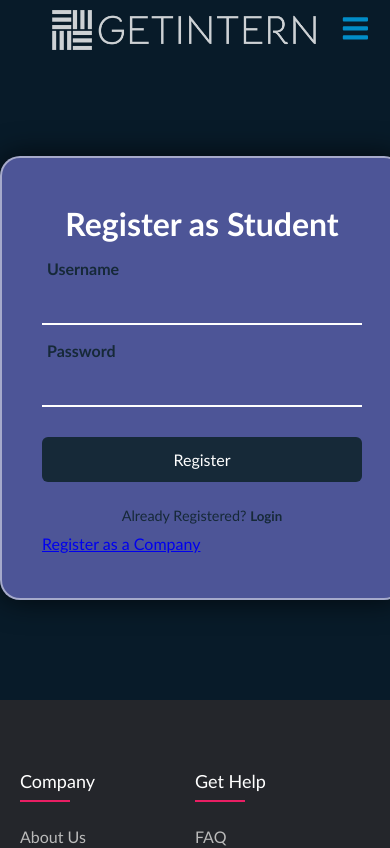
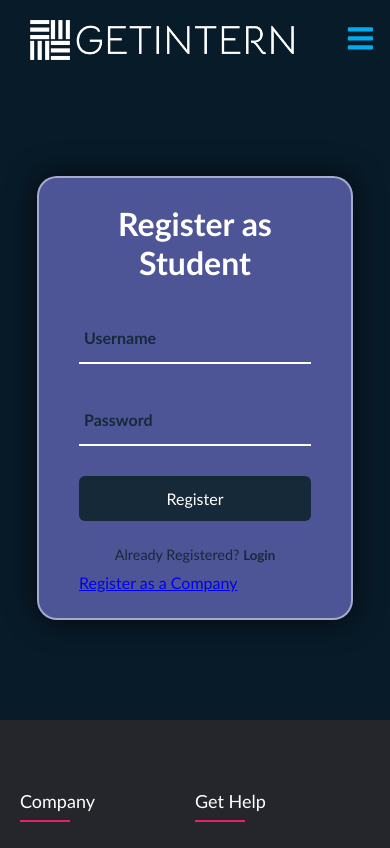
Before and after one commit to Shivamagr1812/GetInt, a React (Create React App) app in the folder client/: page /register in a window 390 px wide. Shown: the top 848 px of the page. Built offline with nearby package versions, Linux system fonts and the light colour scheme.

Commit message:
fixed navbar and login

```diff
--- a/client/src/App.css
+++ b/client/src/App.css
@@ -26,7 +26,7 @@ nav{
   position: sticky;
   margin: 0;
   opacity: 0.8;
-  padding: 0 2rem;
+  padding: 10px;
 }
 
 .navbar{
@@ -82,8 +82,8 @@ nav{
     position: fixed;
     top: 0;
     left: 0;
-    height: 100%;
-    width: 95%;
+    height: 40%;
+    width: 100%;
     display: flex;
     flex-direction: column;
     align-items: center;
@@ -101,13 +101,17 @@ nav{
   .nav-close-btn{
     position: absolute;
     top: 0.48rem;
-    right: 3.7rem;
+    right: 1.48rem;
   }
 
   .navbar a{
     font-size: 1.5rem;
   }
 
+  nav{
+    opacity: 1;
+    z-index: 1000;
+  }
 
 }
 
@@ -139,6 +143,8 @@ nav .title a img{
   position: relative;
   width: 400px;
   height: 440px;
+  max-width: 80%;
+  max-height: 80%;
   background: rgb(77, 85, 151);
   border: 2px solid rgba(255,255,255,0.5);
   border-radius: 20px;
@@ -187,14 +193,15 @@ nav .title a img{
 
 .inputBox input{
   width: 100%;
-  height: 100%;
+  height: 80%;
   background: transparent;
   border: none;
   outline: none;
   font-size: 1em;
   color: #162938;
   font-weight: 600;
-  padding: 0 35px 0 5px;
+  margin: 10px 0;
+  padding: 0 5px;
 }
 
 .fields .btn{
@@ -605,7 +612,7 @@ nav .title a img{
 
 .apply{
   display: flex;
-  justify-content: end;
+  justify-content: flex-end;
 }
 
 .applyButton{
--- a/client/src/Company/Login.js
+++ b/client/src/Company/Login.js
@@ -41,13 +41,13 @@ const Login=()=>{
                 <h2>Login as company</h2>
                 <div className="form">
                     <div className="inputBox">
-                        <input type="text" value={userName} onChange={(e)=>{
+                        <input type="text" required value={userName} onChange={(e)=>{
                             setUserName(e.target.value);
                         }}/>
                         <label>Username</label>
                     </div>
                     <div className="inputBox">
-                        <input type="password" value={password} onChange={(e)=>{
+                        <input type="password" required value={password} onChange={(e)=>{
                             setPassword(e.target.value);
                         }}/>
                         <label>Password</label>
--- a/client/src/Company/Register.js
+++ b/client/src/Company/Register.js
@@ -35,13 +35,13 @@ const Register = ()=>{
                 <h2>Register as company</h2>
                 <div className="form">
                     <div className="inputBox">
-                        <input type="text" value={userName} onChange={(e)=>{
+                        <input type="text" required value={userName} onChange={(e)=>{
                             setUserName(e.target.value);
                         }}/>
                         <label>Username</label>
                     </div>
                     <div className="inputBox">
-                        <input type="password" value={password} onChange={(e)=>{
+                        <input type="password" required value={password} onChange={(e)=>{
                             setPassword(e.target.value);
                         }}/>
                         <label>Password</label>
--- a/client/src/Student/Login.js
+++ b/client/src/Student/Login.js
@@ -41,13 +41,13 @@ const Login=()=>{
                 <h2>Login as student</h2>
                 <div className="form">
                     <div className="inputBox">
-                        <input type="text" value={userName} onChange={(e)=>{
+                        <input type="text" required value={userName} onChange={(e)=>{
                             setUserName(e.target.value);
                         }}/>
                         <label>Username</label>
                     </div>
                     <div className="inputBox">
-                        <input type="password" value={password} onChange={(e)=>{
+                        <input type="password" required value={password} onChange={(e)=>{
                             setPassword(e.target.value);
                         }}/>
                         <label>Password</label>
--- a/client/src/Student/Register.js
+++ b/client/src/Student/Register.js
@@ -35,13 +35,13 @@ const Register = ()=>{
                 <h2>Register as Student</h2>
                 <div className="form">
                     <div className="inputBox">
-                        <input type="text" value={userName} onChange={(e)=>{
+                        <input type="text" required value={userName} onChange={(e)=>{
                             setUserName(e.target.value);
                         }}/>
                         <label>Username</label>
                     </div>
                     <div className="inputBox">
-                        <input type="password" value={password} onChange={(e)=>{
+                        <input type="password" required value={password} onChange={(e)=>{
                             setPassword(e.target.value);
                         }}/>
                         <label>Password</label>
```
